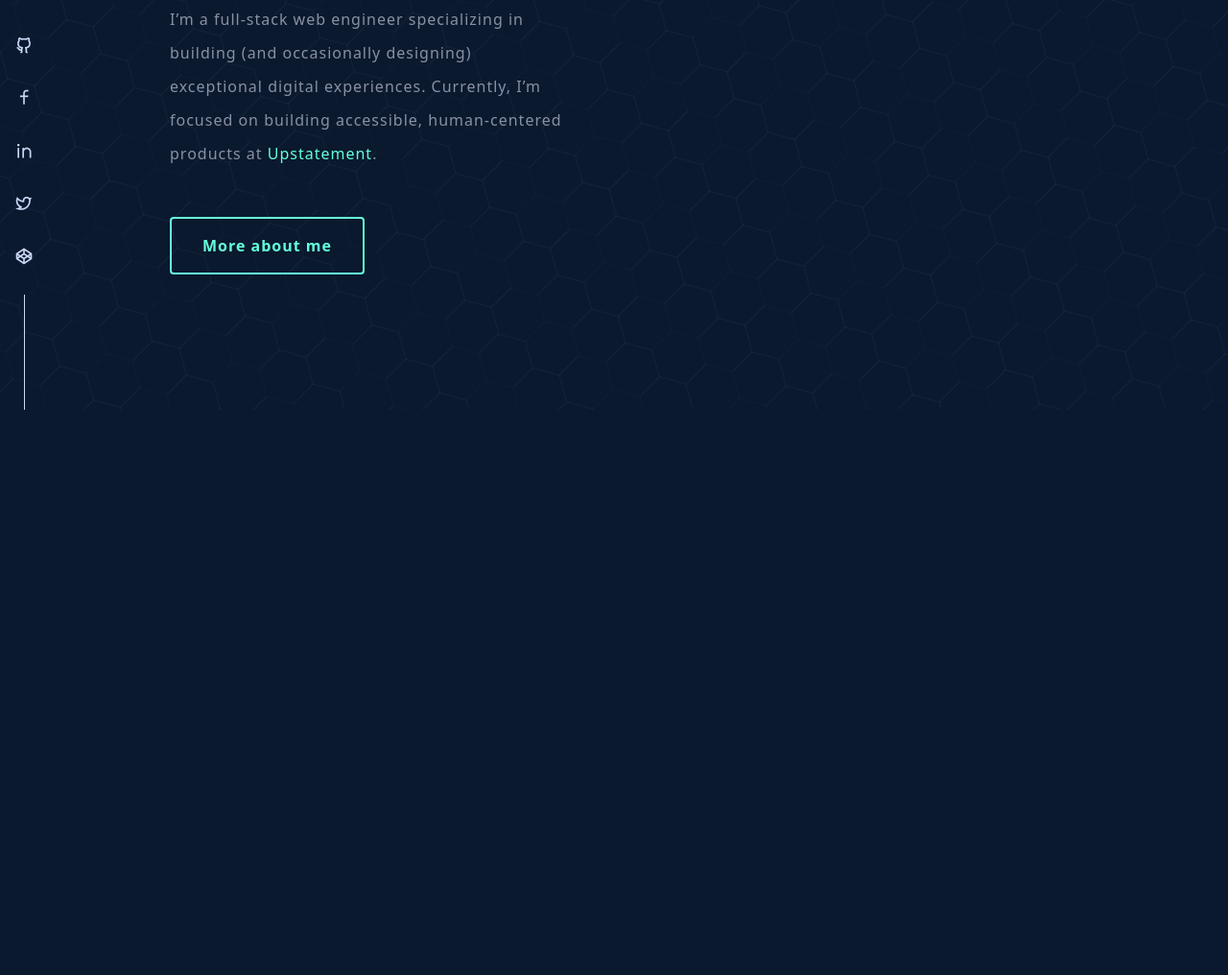
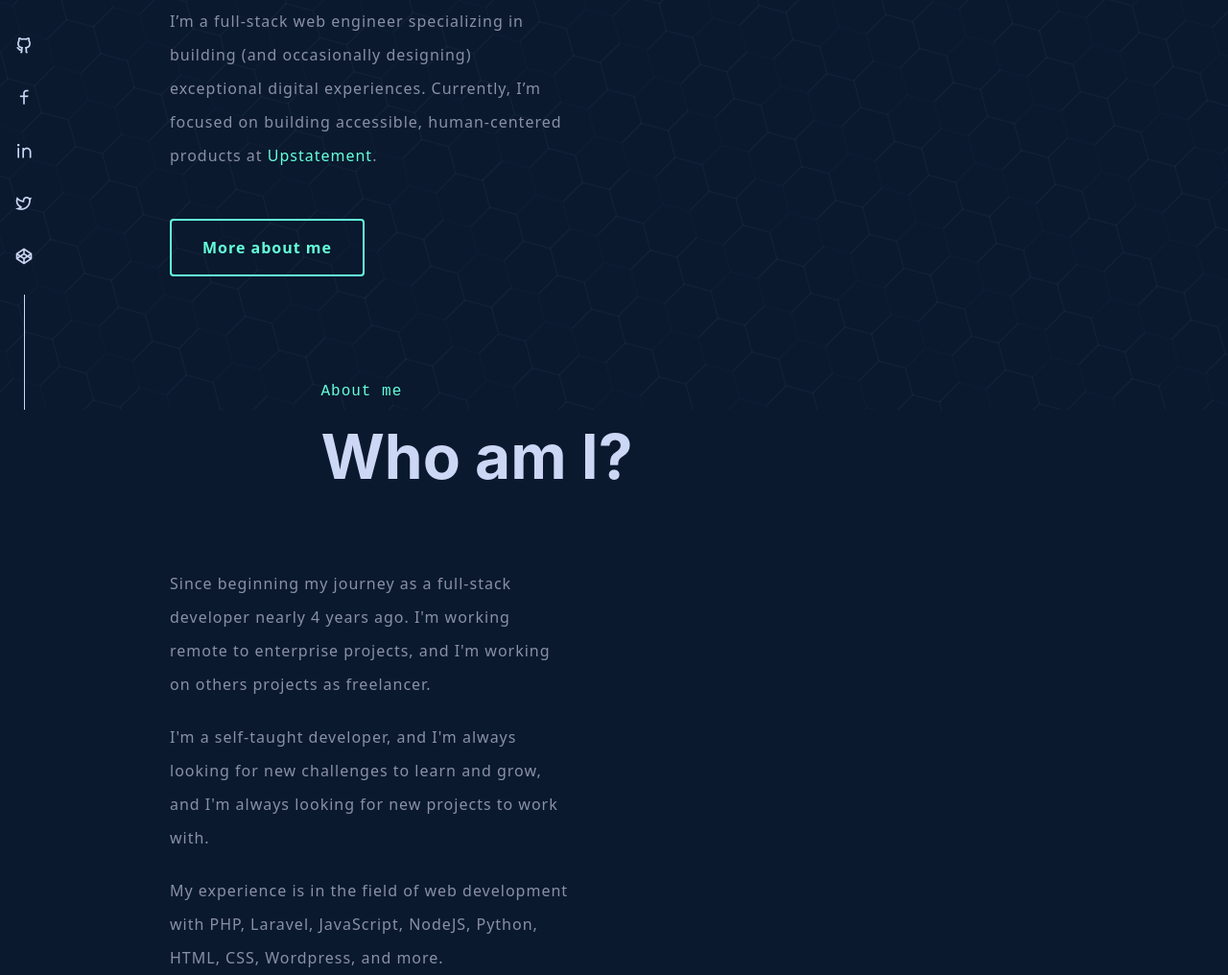
Before and after one commit to eduubessa/eduubessa.github.io, a plain HTML site: page index.html in a window 1280 px wide. Shown: the part 373-1389 px from the top of the page at 96% size. Before the commit the page ends 800 px from the top, so only its background shows below. Drawn offline with nearby package versions, Linux system fonts and the light colour scheme.

Commit message:
Add new section 'about'

```diff
--- a/css/style.css
+++ b/css/style.css
@@ -68,6 +68,10 @@ html, body {
     font-family: "SF Mono","Fira Code","Fira Mono","Roboto Mono", monospace;
 }
 
+#home {
+    min-height: 100vh;
+}
+
 h1 {
     color: #CCD7F5;
     font-family: "Calibre","Inter","San Francisco","SF Pro Text",-apple-system,system-ui,sans-serif;
@@ -82,7 +86,8 @@ h2 {
     font-family: "Calibre","Inter","San Francisco","SF Pro Text",-apple-system,system-ui,sans-serif;
 }
 
-#home p {
+#home p,
+#about p {
     margin-top: 20px;
     margin-bottom: 0;
     color: #8990a5;
--- a/index.html
+++ b/index.html
@@ -15,7 +15,7 @@
 <body>
     <div id="app">
         <header class="header">
-            <nav class="navbar navbar-expand-lg navbar-transparent">
+            <nav class="navbar navbar-expand-lg navbar-transparent fixed-top">
                 <div class="container-fluid">
                     <a class="navbar-brand" href="#">EB</a>
                     <button class="navbar-toggler" type="button" data-bs-toggle="collapse" data-bs-target="#navbarSupportedContent" aria-controls="navbarSupportedContent" aria-expanded="false" aria-label="Toggle navigation">
@@ -51,7 +51,7 @@
         <section class="page" id="home">
             <div class="container">
                 <div class="row">
-                    <div class="col-md-10 offset-1">
+                    <div class="col-md-10 offset-1 pt-5 mt-5">
                         <div class="page-content">
                             <div class="page-title">
                                 <h5 class="text-light-primary">Hi, my name is</h5>
@@ -71,6 +71,36 @@
             </div>
         </section>
         <!-- Home -->
+
+        <!-- About -->
+        <section class="page" id="about">
+            <div class="container">
+                <div class="row">
+                    <div class="col-md-10 offset-1">
+                        <div class="page-content">
+                            <div class="page-title">
+                                <h5 class="text-light-primary">About me</h5>
+                                <h1>Who am I?</h1>
+                            </div>
+                            <div class="page-container mt-5">
+                                <p>
+                                    Since beginning my journey as a full-stack developer nearly 4 years ago.
+                                    I'm working remote to enterprise projects, and I'm working on others projects as freelancer.
+                                </p>
+                                <p>
+                                    I'm a self-taught developer, and I'm always looking for new challenges to learn and grow,
+                                    and I'm always looking for new projects to work with.
+                                </p>
+                                <p>
+                                    My experience is in the field of web development with PHP, Laravel, JavaScript, NodeJS, Python, HTML, CSS, Wordpress, and more.
+                                </p>
+                            </div>
+                        </div>
+                    </div>
+                </div>
+            </div>
+        </section>
+        <!-- About -->
 
         <!-- Aside -->
         <aside class="aside">
```
